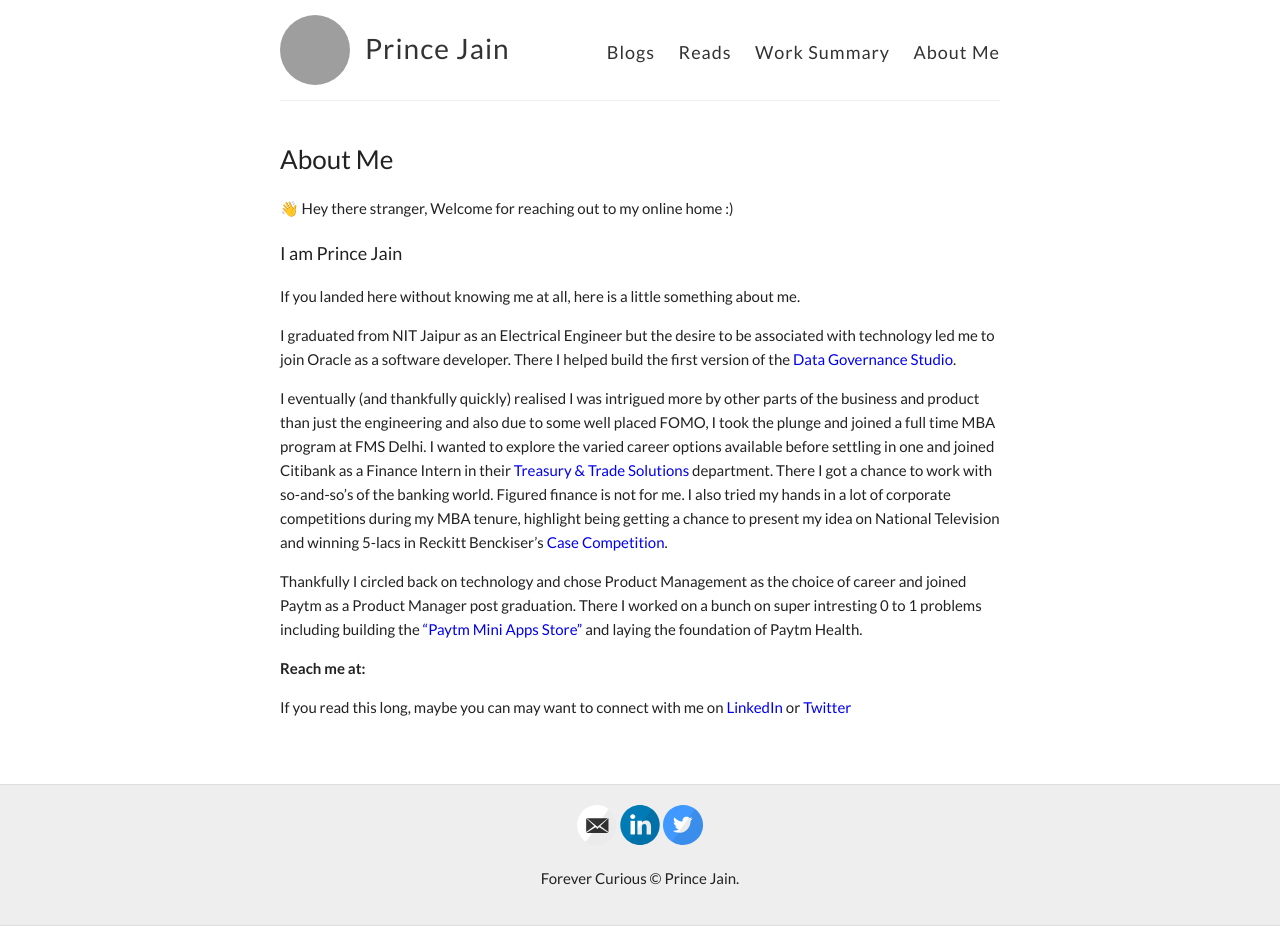
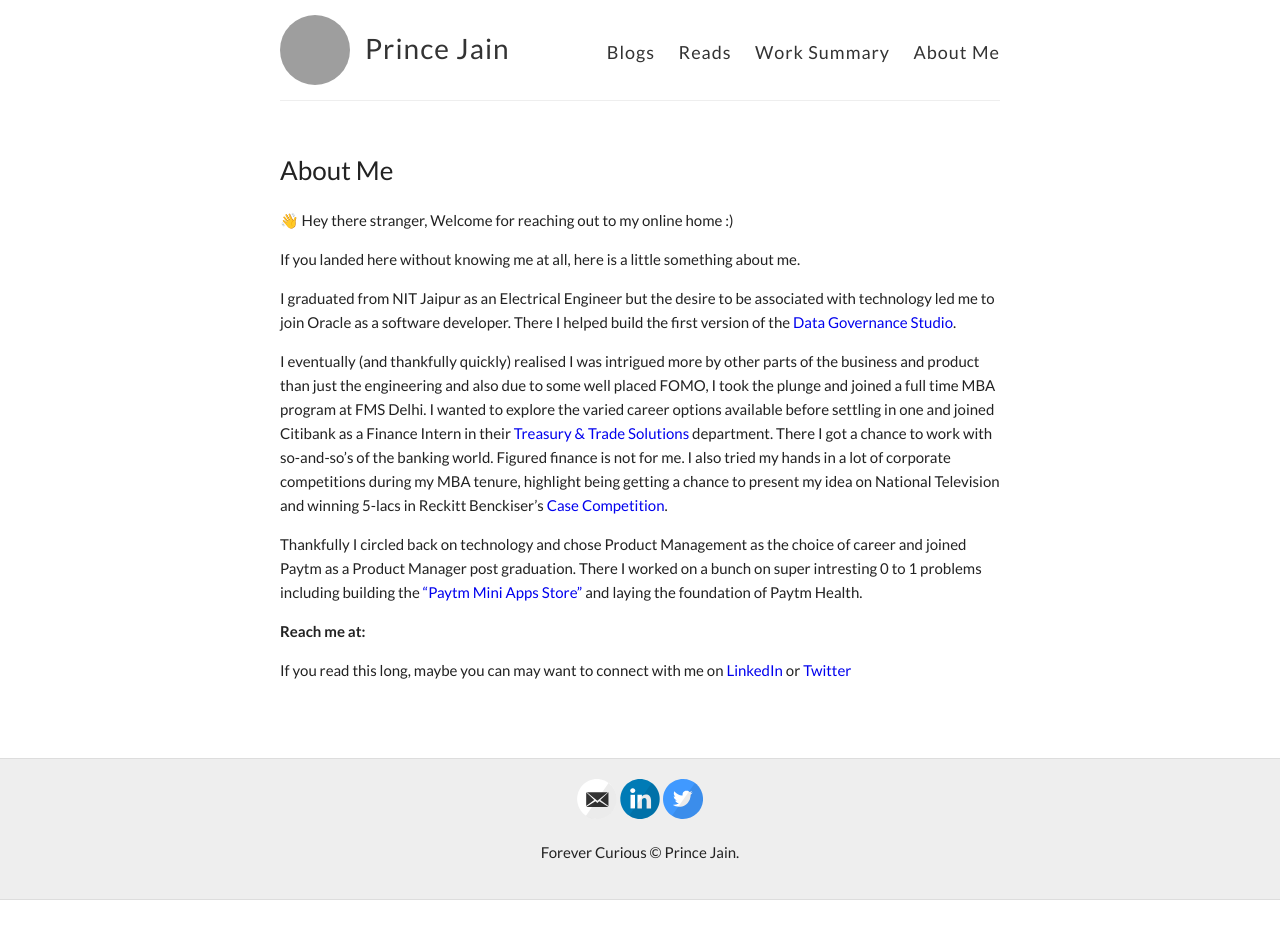
Before and after one commit to product-noob/product-noob.github.io, a Jekyll site: the page built from about.md, in a window 1280 px wide. Built offline with Jekyll 4.4.1, drawn with Linux system fonts in a browser that asks for light colours; after the commit the page ends 900 px from its top, so only the background shows below that; grey boxes are pictures that could not be loaded.

Commit message:
Update about.md

```diff
--- a/about.md
+++ b/about.md
@@ -5,7 +5,6 @@ permalink: /about/
 ---
 
 👋 Hey there stranger, Welcome for reaching out to my online home :)
-<h5> I am Prince Jain </h5>
 
 If you landed here without knowing me at all, here is a little something about me.
 
```
